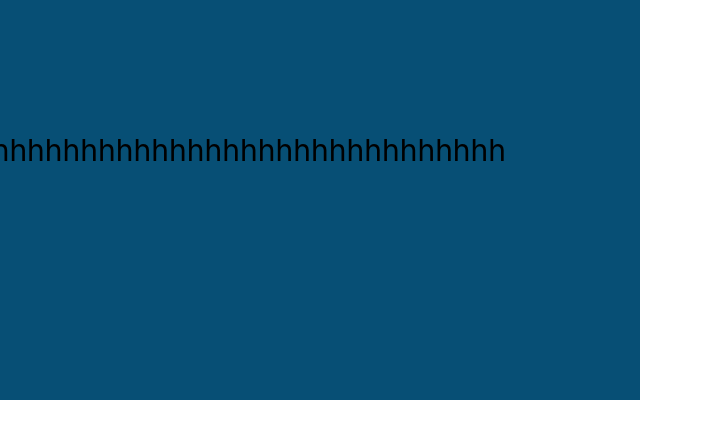
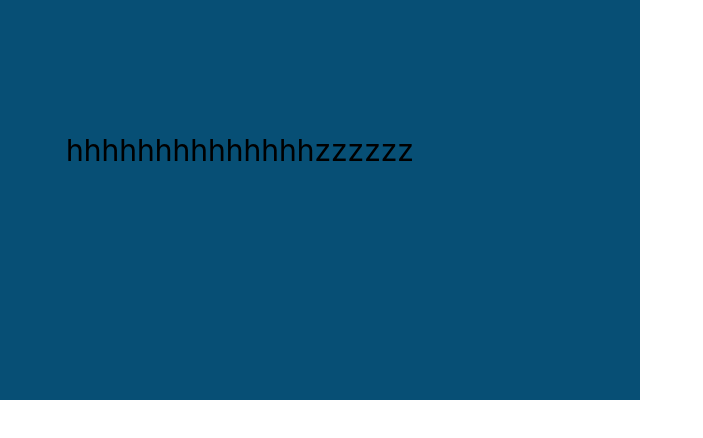
Before and after one commit to 66726-DT/deploy, a Vue app: page / in a window 1280 px wide. Shown: the top 438 px of the page, without its empty margins (0-703 px from the left). Built offline with nearby package versions, Linux system fonts and the light colour scheme.

Commit message:
feat: 7890

```diff
--- a/src/App.vue
+++ b/src/App.vue
@@ -3,7 +3,7 @@
 
 <template>
   <div class="box">
-    hhhhhhhhhhhhhhhhhhhhhhhhhhhhhh
+    hhhhhhhhhhhhhhzzzzzz
   </div>
 </template>
 
```
